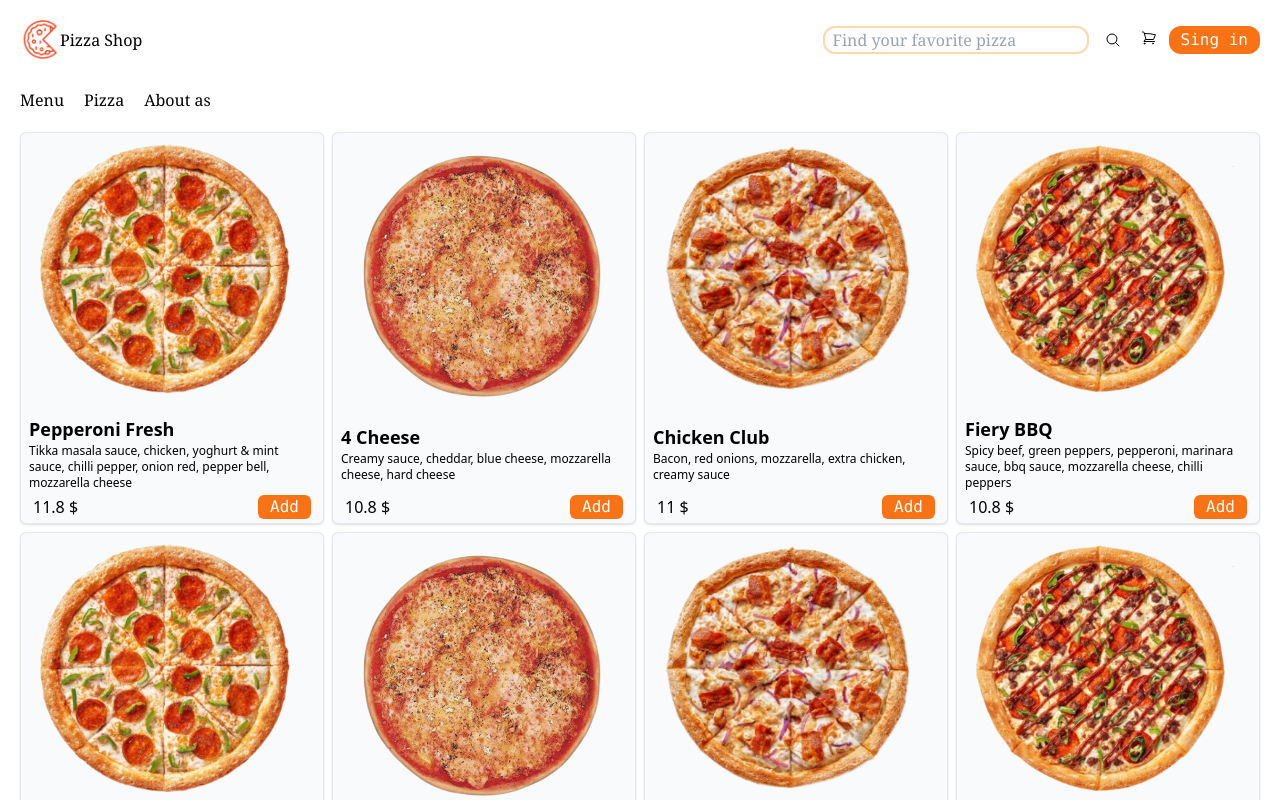
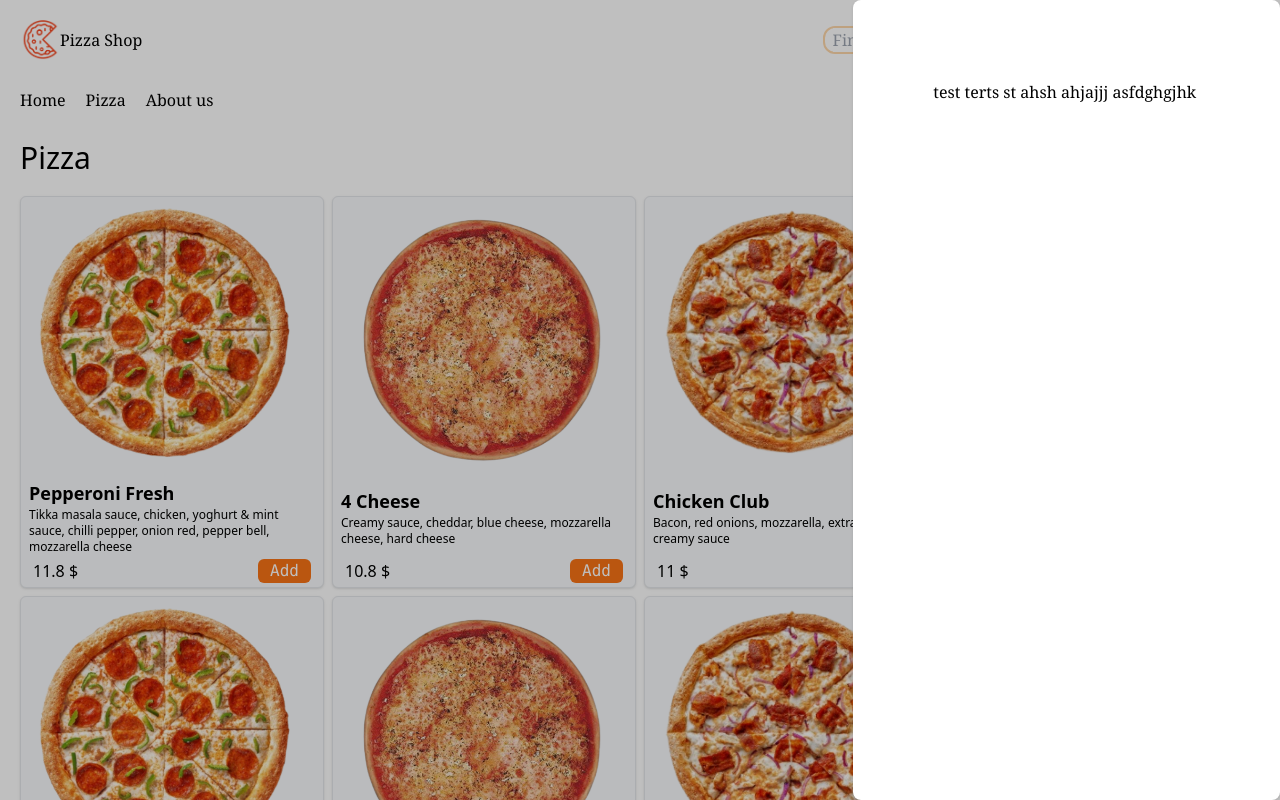
Before and after one commit to rataysh/myReactProject, a React (Create React App) app in the folder pizza-ts/pizza-shop/: page / in a window 1280 px wide. Both pictures are taken after a click on the button 1148 px from the left and 38 px from the top of the page. Shown: the top 800 px of the page. Built offline with nearby package versions, Linux system fonts and the light colour scheme.

Commit message:
modal_start

```diff
--- a/pizza-ts/pizza-shop/src/App.tsx
+++ b/pizza-ts/pizza-shop/src/App.tsx
@@ -2,7 +2,7 @@ import React, { useRef } from "react";
 import AppFindAndBuy from './tsx/appBar/appFindAndBuy';
 import { AppLogo } from './tsx/appBar/appLogo';
 import { AppMenu } from './tsx/appBar/appMenu';
-import { AppSign } from './tsx/appBar/appSign';
+import { AppSign } from './tsx/appBar/appSing';
 import { CardPizza } from './components/cardPizza/cardPizza';
 import { requestCardPizza } from './components/cardPizza/cardPizzaRequest/cardPizzaRequest';
 import { AboutAs } from './tsx/footer/footer';
@@ -11,6 +11,8 @@ import { AboutAs } from './tsx/footer/footer';
 
 export function App() {
 
+  const refHome = useRef<HTMLElement>(null);
+  const refPizza = useRef<HTMLDivElement>(null);
   const refFooter = useRef<HTMLElement>(null);
   const goToElement = (refElement: any) => {
     if (refElement && refElement.current) {
@@ -20,7 +22,7 @@ export function App() {
 
   return (
       <div className="container mx-auto p-5">
-          <header className="flex place-items-center justify-between">
+          <header ref={refHome} className="flex place-items-center justify-between">
               <AppLogo />
               <div className="flex justify-between">
                 <AppFindAndBuy />
@@ -28,11 +30,14 @@ export function App() {
               </div>
           </header>
           <nav className="flex items-center justify-start  space-x-5 mt-7 place-content-between">
-            <AppMenu refElement={refFooter} goToElement={goToElement} name={"Menu"}/>
-            <AppMenu refElement={refFooter} goToElement={goToElement} name={"Pizza"}/>
-            <AppMenu refElement={refFooter} goToElement={goToElement} name={"About as"}/>
+            <AppMenu refElement={refHome} goToElement={goToElement} name={"Home"}/>
+            <AppMenu refElement={refPizza} goToElement={goToElement} name={"Pizza"}/>
+            <AppMenu refElement={refFooter} goToElement={goToElement} name={"About us"}/>
           </nav>
           <body>
+            <div ref={refPizza} className="mt-7 font-sans text-3xl">
+                Pizza
+            </div>
             <div className="mt-5 grid grid-cols-2 md:grid-cols-3 lg:grid-cols-4 gap-2">
               {requestCardPizza.map(templateCardPizza =>
               <CardPizza templateCardPizza={templateCardPizza} key={templateCardPizza.id} />)}
--- a/pizza-ts/pizza-shop/src/tsx/appBar/appBarBuy.tsx
+++ b/pizza-ts/pizza-shop/src/tsx/appBar/appBarBuy.tsx
@@ -1,14 +1,22 @@
-import React from "react";
+import React, { useState } from "react";
+import AppBarModalBuy from "./appBarModalBuy";
 
 
 export default function AppBarBuy() {
+    const [active, setActive] = useState(false);
+    const changeStateModalBuy = () => {
+        setActive(!active)
+    }
+
+
     return (
-        <div className="">
-            <button>
+        <div>
+            <button onClick={() => changeStateModalBuy()}>
                 <svg xmlns="http://www.w3.org/2000/svg" fill="none" viewBox="0 0 24 24" strokeWidth={1.5} stroke="currentColor" className="w-4 h-4">
                     <path strokeLinecap="round" strokeLinejoin="round" d="M2.25 3h1.386c.51 0 .955.343 1.087.835l.383 1.437M7.5 14.25a3 3 0 00-3 3h15.75m-12.75-3h11.218c1.121-2.3 2.1-4.684 2.924-7.138a60.114 60.114 0 00-16.536-1.84M7.5 14.25L5.106 5.272M6 20.25a.75.75 0 11-1.5 0 .75.75 0 011.5 0zm12.75 0a.75.75 0 11-1.5 0 .75.75 0 011.5 0z" />
                 </svg>
             </button>
+            <AppBarModalBuy active={active} setActive={changeStateModalBuy} />
         </div>
     )
 }
--- /dev/null
+++ b/pizza-ts/pizza-shop/src/tsx/appBar/appBarModalBuy.tsx
@@ -0,0 +1,98 @@
+import React from "react";
+
+interface IModalBuy {
+    active: boolean,
+    setActive: () => void,
+}
+
+// appBarModalBuy  appBarModalBuyContent
+
+export default function AppBarModalBuy(props: IModalBuy) {
+    return (
+        props.active ?
+            <>
+                <div className="h-screen w-screen fixed top-0 left-0 z-50 flex items-center justify-end">
+                    <div className="bg-white p-20 w-1/3 h-screen relative rounded-lg shadow ">
+                        test
+                        terts
+                        st
+                        ahsh
+                        ahjajjj
+                        asfdghgjhk
+                    </div>
+                </div>
+                <div className="opacity-25 fixed inset-0 z-40 bg-black"></div>
+            </>
+        : null
+    )
+}
+
+// export default function Modal() {
+//     const [showModal, setShowModal] = React.useState(false);
+//     return (
+//       <>
+//         <button
+//           className="bg-pink-500 text-white active:bg-pink-600 font-bold uppercase text-sm px-6 py-3 rounded shadow hover:shadow-lg outline-none focus:outline-none mr-1 mb-1 ease-linear transition-all duration-150"
+//           type="button"
+//           onClick={() => setShowModal(true)}
+//         >
+//           Open regular modal
+//         </button>
+//         {showModal ? (
+//           <>
+//             <div
+//               className="justify-center items-center flex overflow-x-hidden overflow-y-auto fixed inset-0 z-50 outline-none focus:outline-none"
+//             >
+//               <div className="relative w-auto my-6 mx-auto max-w-3xl">
+//                 {/*content*/}
+//                 <div className="border-0 rounded-lg shadow-lg relative flex flex-col w-full bg-white outline-none focus:outline-none">
+//                   {/*header*/}
+//                   <div className="flex items-start justify-between p-5 border-b border-solid border-slate-200 rounded-t">
+//                     <h3 className="text-3xl font-semibold">
+//                       Modal Title
+//                     </h3>
+//                     <button
+//                       className="p-1 ml-auto bg-transparent border-0 text-black opacity-5 float-right text-3xl leading-none font-semibold outline-none focus:outline-none"
+//                       onClick={() => setShowModal(false)}
+//                     >
+//                       <span className="bg-transparent text-black opacity-5 h-6 w-6 text-2xl block outline-none focus:outline-none">
+//                         ×
+//                       </span>
+//                     </button>
+//                   </div>
+//                   {/*body*/}
+//                   <div className="relative p-6 flex-auto">
+//                     <p className="my-4 text-slate-500 text-lg leading-relaxed">
+//                       I always felt like I could do anything. That’s the main
+//                       thing people are controlled by! Thoughts- their perception
+//                       of themselves! They're slowed down by their perception of
+//                       themselves. If you're taught you can’t do anything, you
+//                       won’t do anything. I was taught I could do everything.
+//                     </p>
+//                   </div>
+//                   {/*footer*/}
+//                   <div className="flex items-center justify-end p-6 border-t border-solid border-slate-200 rounded-b">
+//                     <button
+//                       className="text-red-500 background-transparent font-bold uppercase px-6 py-2 text-sm outline-none focus:outline-none mr-1 mb-1 ease-linear transition-all duration-150"
+//                       type="button"
+//                       onClick={() => setShowModal(false)}
+//                     >
+//                       Close
+//                     </button>
+//                     <button
+//                       className="bg-emerald-500 text-white active:bg-emerald-600 font-bold uppercase text-sm px-6 py-3 rounded shadow hover:shadow-lg outline-none focus:outline-none mr-1 mb-1 ease-linear transition-all duration-150"
+//                       type="button"
+//                       onClick={() => setShowModal(false)}
+//                     >
+//                       Save Changes
+//                     </button>
+//                   </div>
+//                 </div>
+//               </div>
+//             </div>
+//             <div className="opacity-25 fixed inset-0 z-40 bg-black"></div>
+//           </>
+//         ) : null}
+//       </>
+//     );
+//   }
```
Also changed, not shown: pizza-ts/pizza-shop/src/tsx/appBar/appBarFind.tsx (+0 -9 lines), pizza-ts/pizza-shop/src/tsx/appBar/appSing.tsx (renamed from pizza-ts/pizza-shop/src/tsx/appBar/appSign.tsx).
